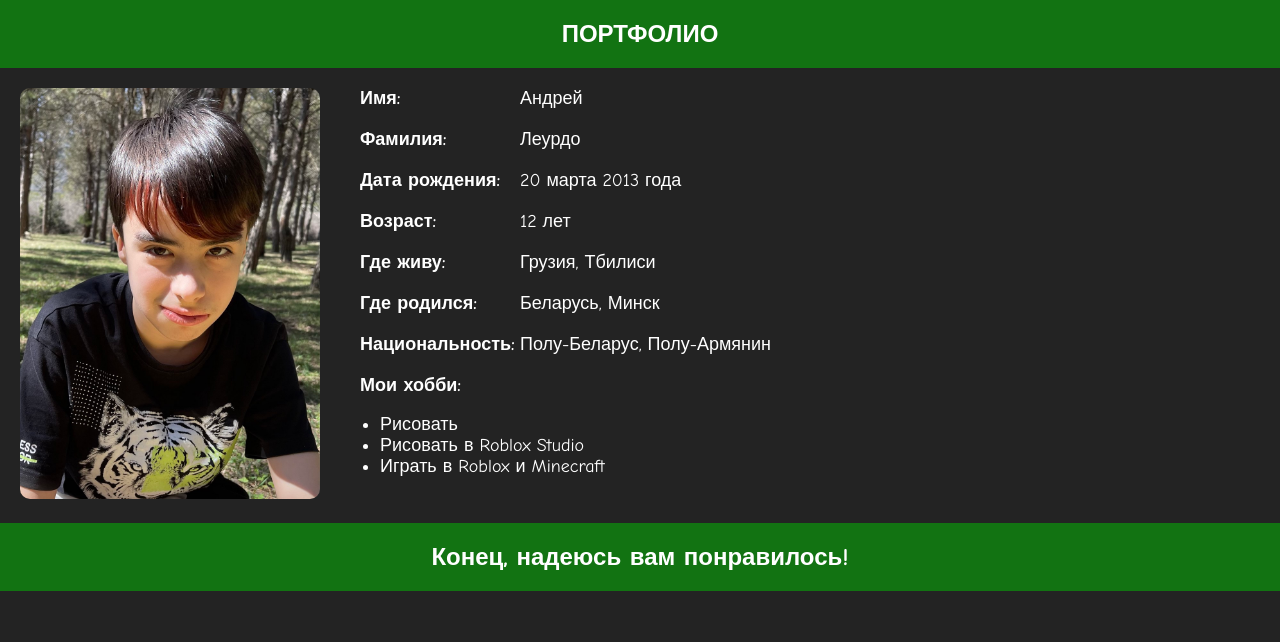
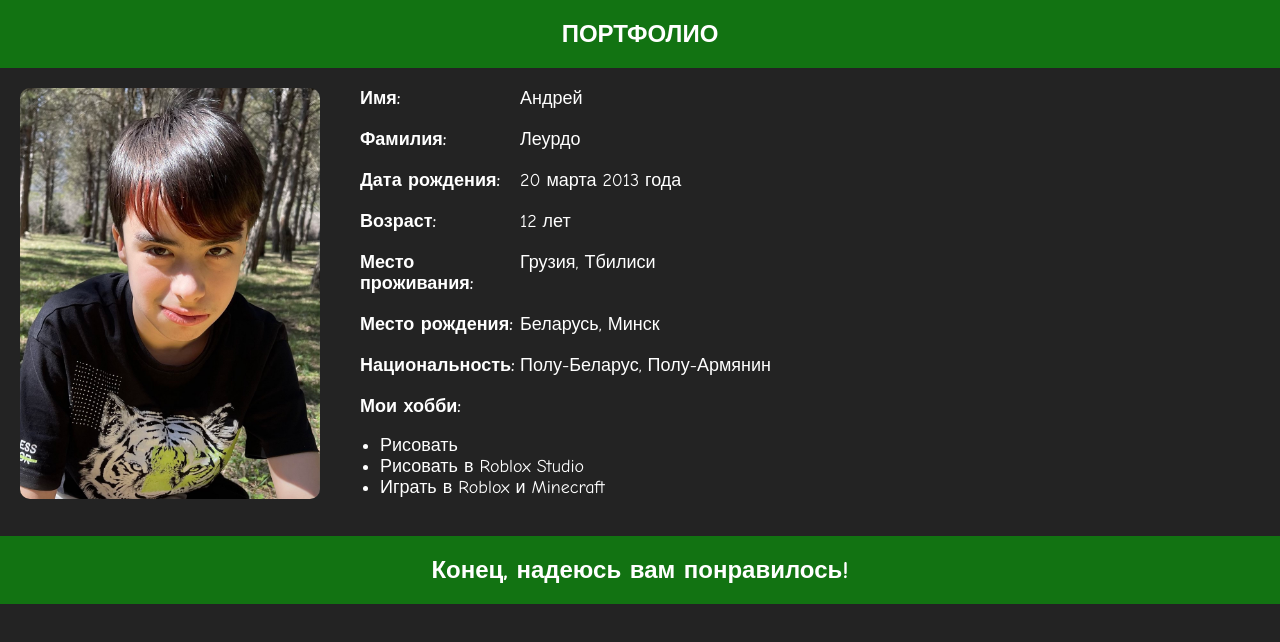
Before and after one commit to Andreydark2013/mycoolsite.github.io, a plain HTML site: page index.html in a window 1280 px wide. Drawn offline with Linux system fonts and the light colour scheme.

Commit message:
Update index.html

```diff
--- a/index.html
+++ b/index.html
@@ -73,8 +73,8 @@
       <div class="row"><span class="label">Фамилия:</span><span class="value">Леурдо</span></div>
       <div class="row"><span class="label">Дата рождения:</span><span class="value">20 марта 2013 года</span></div>
       <div class="row"><span class="label">Возраст:</span><span class="value">12 лет</span></div>
-      <div class="row"><span class="label">Где живу:</span><span class="value">Грузия, Тбилиси</span></div>
-      <div class="row"><span class="label">Где родился:</span><span class="value">Беларусь, Минск</span></div>
+      <div class="row"><span class="label">Место проживания:</span><span class="value">Грузия, Тбилиси</span></div>
+      <div class="row"><span class="label">Место рождения:</span><span class="value">Беларусь, Минск</span></div>
       <div class="row"><span class="label">Национальность:</span><span class="value">Полу-Беларус, Полу-Армянин</span></div>
 
       <b>Мои хобби:</b>
```
